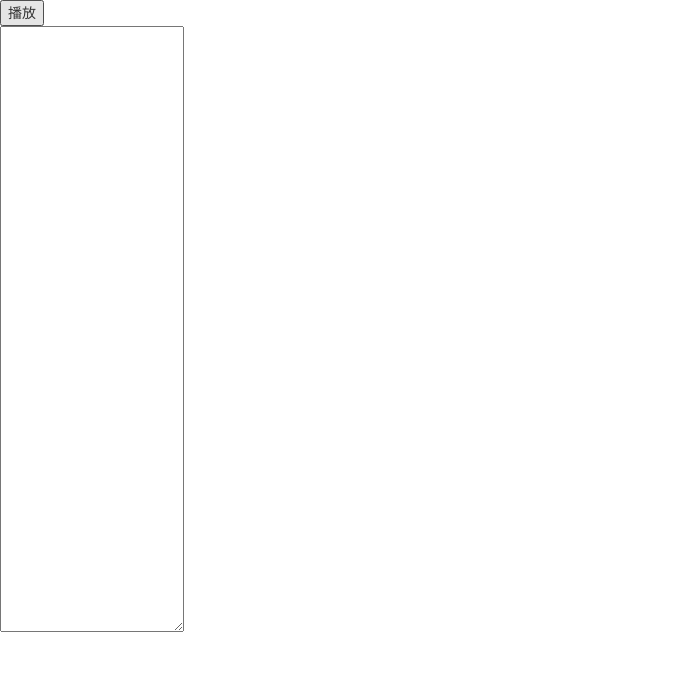
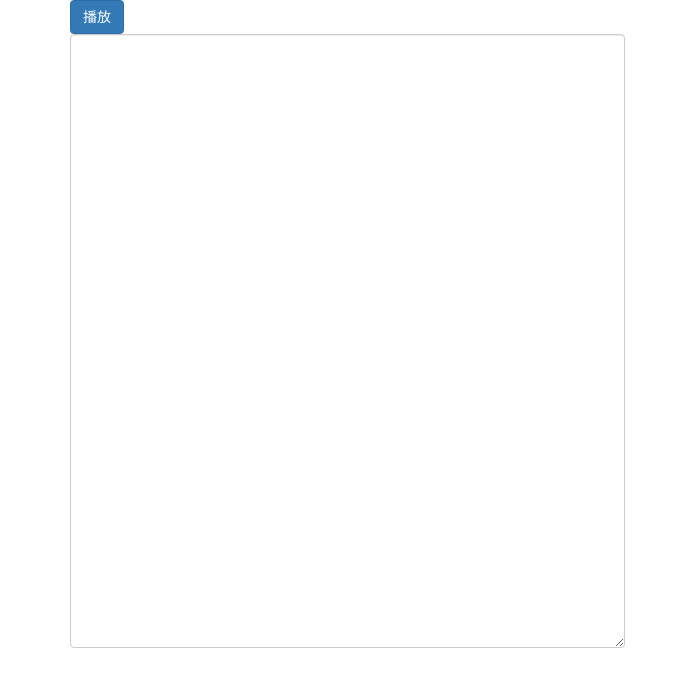
Before and after one commit to hydragg/React-Slideshow, a React app: page / in a window 1280 px wide. Shown: the whole page, without its empty margins (0-688 px from the left). Built offline with nearby package versions, Linux system fonts and the light colour scheme.

Commit message:
add bootstrap style

```diff
--- a/app/Components/SlideShow.js
+++ b/app/Components/SlideShow.js
@@ -21,12 +21,16 @@ export class  SlideShow extends React.Component {
 	}
 	render(){
 		return (
-			<div>
-				<from>
-					<SlideShowButton />
-					<textarea rows="30" onChange={this.onChange} />
-				</from>
-				<LivePreview text={this.state.text}/>
+			<div className="row">
+				<div className="col-md-6">
+					<from>
+						<SlideShowButton className="btn btn-primary" />
+						<textarea rows="30" onChange={this.onChange} className="form-control"/>
+					</from>
+				</div>
+				<div className="col-md-6">
+					<LivePreview text={this.state.text}/>
+				</div>
 			</div>
 		);
 	}
--- a/app/Components/SlideShowButton.js
+++ b/app/Components/SlideShowButton.js
@@ -16,7 +16,7 @@ export class SlideShowButton extends React.Component {
 	render(){
 		return (
 			<div>
-				<button>播放</button>
+				<button className={this.props.className}>播放</button>
 			</div>
 		);
 	}
--- a/app/index.html
+++ b/app/index.html
@@ -7,6 +7,8 @@
 </head>
 <body>
     <!-- 欲插入 React Component 的位置 -->
-    <div id="app"></div>
+    <div class="container">
+    	<div id="app"></div>
+    </div>
 </body>
 </html>
--- a/app/index.js
+++ b/app/index.js
@@ -4,4 +4,4 @@ import { SlideShow } from './Components/SlideShow';
 
 
 
-ReactDOM.render(<SlideShow />, document.getElementById('app'));
+ReactDOM.render(<SlideShow  />, document.getElementById('app'));
```
